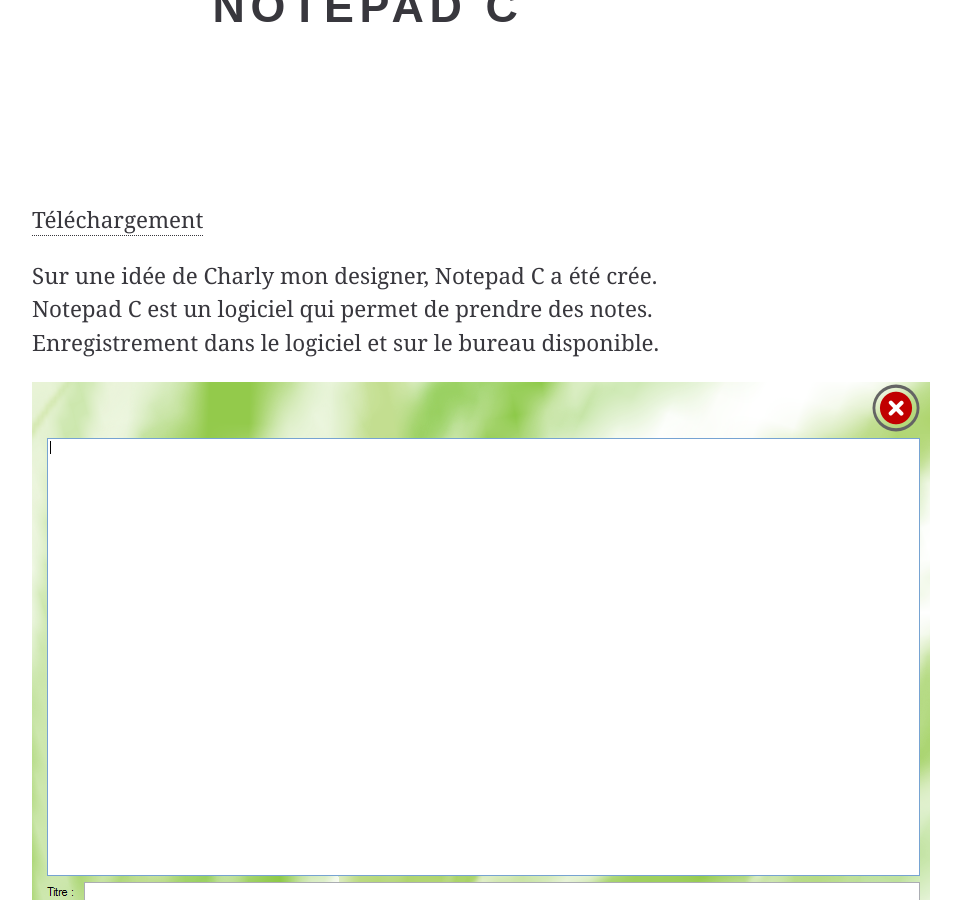
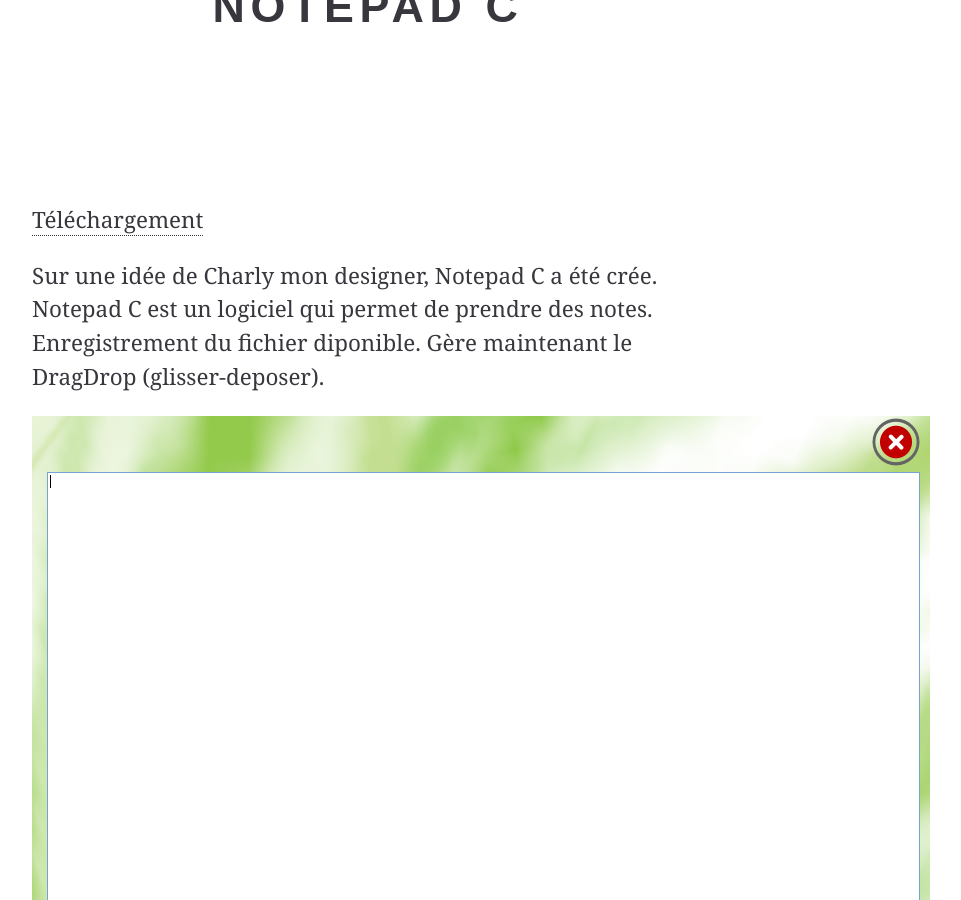
Before and after one commit to cedced19/cedced19.github.io, a Jekyll site: the page built from notepad/index.md, in a window 1280 px wide and 900 px high, scrolled down 1134 px. Shown: the whole window, without its empty margins (272-1233 px from the left). Built offline with Jekyll 4.4.1, drawn with Linux system fonts in a browser that asks for light colours; nearby versions of some CDN libraries.

Commit message:
Update index.md

```diff
--- a/notepad/index.md
+++ b/notepad/index.md
@@ -16,7 +16,8 @@
 
 Sur une idée de Charly mon designer, Notepad C a été crée.
 Notepad C est un logiciel  qui permet de prendre des notes.
-Enregistrement dans le logiciel et sur le bureau disponible.
+Enregistrement du fichier diponible.
+Gère maintenant le DragDrop (glisser-deposer).
 
 ![](demo.png)
 
```
